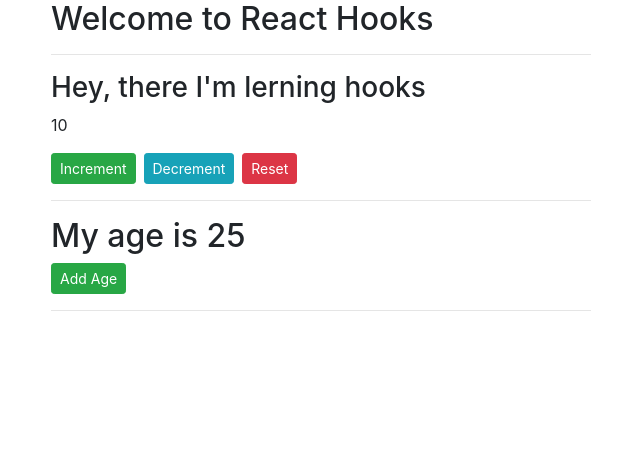
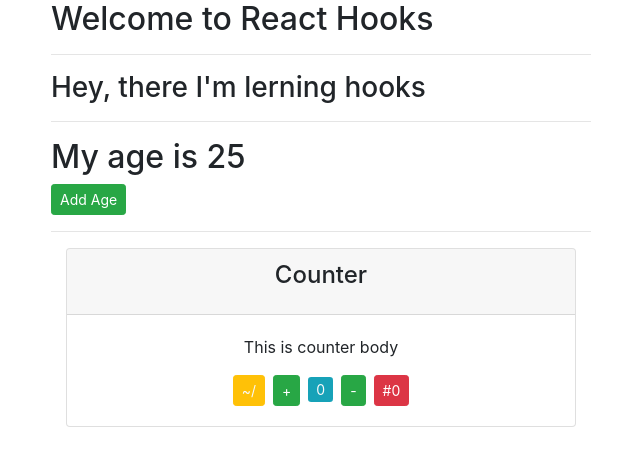
Before and after one commit to mbrsagor/React-Hooks, a React (Create React App) app: page / in a window 1280 px wide. Shown: the top 466 px of the page, without its empty margins (319-959 px from the left). Built offline with nearby package versions, Linux system fonts and the light colour scheme; no server answers.

Commit message:
Using hook make simple counter app

```diff
--- a/src/App.js
+++ b/src/App.js
@@ -1,5 +1,6 @@
 import React from 'react';
 import Hooks from './components/Hooks';
+import Counter from './components/Counter';
 
 const App = () => {
   return (
@@ -9,6 +10,7 @@ const App = () => {
           <h2>Welcome to React Hooks</h2>
           <hr />
           <Hooks />
+          <Counter/>
         </div>
       </div>
     </div>
--- /dev/null
+++ b/src/components/Counter.js
@@ -0,0 +1,42 @@
+import React, {useState, useEffect} from 'react'
+
+const Counter = () => {
+
+    const [count, setCount] = useState(0);
+
+    useEffect(() => {
+        console.log(`Counter upated: ${count}`);
+    }, [count]);
+
+    const incrementCount = () => {
+        setCount(count+1)
+    }
+
+    const decrementCount = () => {
+        setCount(count - 1);
+    }
+
+    return (
+        <div className="container">
+            <div className="row">
+                <div className="col-lg-12">
+                    <div className="card text-center">
+                        <div className="card-header">
+                            <h4 className="card-title">Counter</h4>
+                        </div>
+                        <div className="card-body">
+                            <p className="card-text">This is counter body</p>
+                            <button onClick={() => setCount(1)} className="btn btn-warning text-light btn-sm mr-2">~/</button>
+                            <button onClick={incrementCount} className="btn btn-success btn-sm">+</button>
+                            <span className="bg-info btn-sm text-light ml-2 mr-2">{count}</span>
+                            <button onClick={decrementCount} className="btn btn-success btn-sm mr-2">-</button>
+                            <button onClick={() => setCount(0)} className="btn btn-danger btn-sm">#0</button>
+                        </div>
+                    </div>
+                </div>
+            </div>
+        </div>
+    )
+}
+
+export default Counter;
--- a/src/components/Hooks.js
+++ b/src/components/Hooks.js
@@ -1,13 +1,8 @@
 import React, {useState, useEffect} from 'react';
 
 const Hooks = () => {
-    const [count, setCount] = useState(10);
     const [age, setAge] = useState(25);
     const [post, setPost] = useState({});
-
-    useEffect(() => {
-        console.log(`Counter upated: ${count}`);
-    }, [count]);
 
     useEffect(() => {
         console.log(`Age upated: ${age}`);
@@ -24,10 +19,6 @@ const Hooks = () => {
   return (
     <div>
           <h3>Hey, there I'm lerning hooks</h3>
-          <p>{count}</p>
-          <button className="btn btn-success btn-sm mr-2" onClick={() => setCount(count+1)}>Increment</button>
-          <button className="btn btn-info btn-sm mr-2" onClick={() => setCount(count-1)}>Decrement</button>
-          <button className="btn btn-danger btn-sm" onClick={() => setCount(0)}>Reset</button>
           <hr />
           <h2>My age is {age}</h2>
           <button className="btn btn-success btn-sm mr-2" onClick={() => setAge(age + 1)}>Add Age</button>
```
